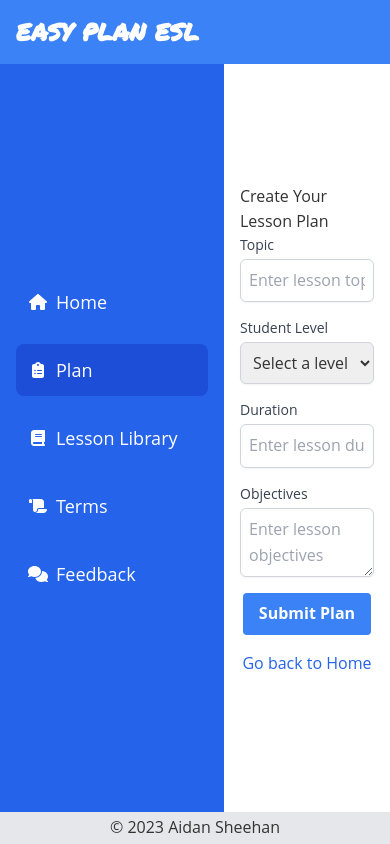
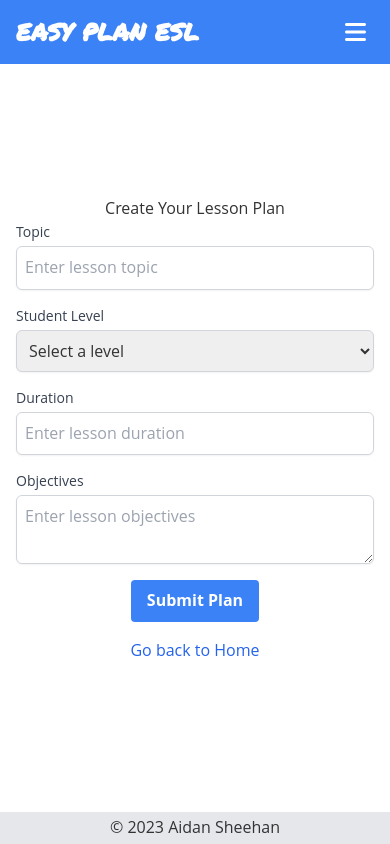
Before and after one commit to aidansheehan/unplan-app, a Next.js app: page /plan in a window 390 px wide. Built offline with nearby package versions, Linux system fonts and the light colour scheme.

Commit message:
navbar new: final touches

```diff
--- a/src/components/layout.js
+++ b/src/components/layout.js
@@ -40,13 +40,16 @@ const Layout = ({ children, title }) => {
 
   return (
     <div className="flex flex-col min-h-screen">
-      <header className="bg-blue-500 text-white h-[var(--header-height)] flex justify-between items-center">
-        <h1 className="text-2xl font-bold font-permanent-marker ml-4">{APP_TITLE}</h1>
+      <header className="bg-blue-500 text-white h-[var(--header-height)] flex justify-between items-center pl-4 pr-4 text-2xl">
+        <h1 className="font-bold font-permanent-marker">{APP_TITLE}</h1>
+        <button className="p-2 md:hidden" onClick={toggleNav} >
+          <FontAwesomeIcon icon={isNavOpen ? faTimes : faBars} className="text-white" />
+        </button>
       </header>
 
-      <SidebarComponent navItems={NAV_ITEMS} />
+      <SidebarComponent navItems={NAV_ITEMS} isNavOpen={isNavOpen} />
 
-      <main className="flex-grow flex flex-col items-center justify-center p-4 ml-[var(--sidebar-width)] ">
+      <main className="flex-grow flex flex-col items-center justify-center p-4 md:ml-[var(--sidebar-width)]">
         <h2>{title}</h2>
         {children}
       </main>
--- a/src/components/sidebar-component.js
+++ b/src/components/sidebar-component.js
@@ -4,7 +4,7 @@ import { useRouter } from "next/router";
 import { useEffect, useState } from "react";
 
   // Sidebar component
-  const SidebarComponent = ({navItems}) => {
+  const SidebarComponent = ({navItems, isNavOpen}) => {
 
     const router = useRouter()
 
@@ -16,20 +16,22 @@ import { useEffect, useState } from "react";
     }, [router])
 
     return (
-<aside className="bg-blue-600 p-4 flex flex-col justify-center fixed mt-[var(--header-height)] mb-[var(--footer-height)] h-[calc(100%-var(--header-height)-var(--footer-height))] w-[var(--sidebar-width)]">
-  <nav>
-    <ul className="space-y-4">
-    {navItems.map(item => (
-        <li key={item.href} className={`rounded-lg transition-all duration-300 ease-in-out transform hover:scale-105 hover:shadow-lg text-white ${activePage === item.href ? 'bg-blue-700' : 'hover:bg-blue-500'}`}>
-          <Link href={item.href} className="flex items-center space-x-2 p-3">
+<aside className={`bg-gray-200 md:bg-blue-600 flex flex-col justify-between fixed inset-x-0 md:inset-y-0 mt-[var(--header-height)] mb-[var(--footer-height)] h-[calc(100%-var(--header-height)-var(--footer-height))] md:h-auto w-full md:w-[var(--sidebar-width)] z-10 ${isNavOpen ? 'flex' : 'hidden'} md:flex`}>
+  <nav className="flex-grow">
+    <ul className="space-y-4 h-full flex flex-col justify-center">
+      {navItems.map(item => (
+        <li key={item.href} className={`rounded-lg text-black md:text-white ${activePage === item.href ? 'bg-orange-500 md:bg-blue-700' : 'md:hover:bg-blue-500'} flex items-center justify-center md:justify-start text-center md:text-left`}>
+          <Link href={item.href} className="flex items-center md:justify-start w-full p-3">
             <FontAwesomeIcon icon={item.icon} fixedWidth />
-            <span className="text-lg">{item.text}</span>
+            <span className="text-lg ml-2">{item.text}</span>
           </Link>
         </li>
       ))}
     </ul>
   </nav>
+
 </aside>
+
 
     )
 };
```
